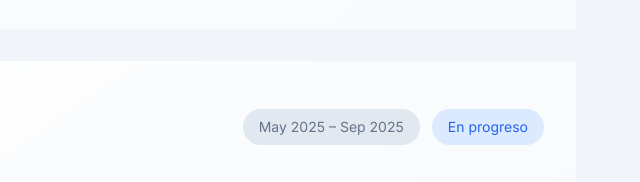
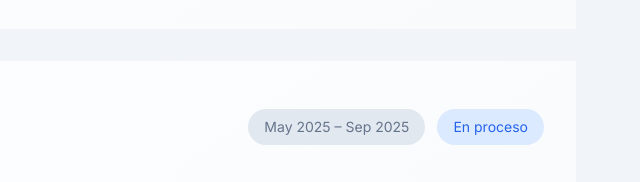
Before and after one commit to chuckytato/ThiagoAvalos, a plain HTML site: page index.html in a window 1280 px wide. Shown: the part 3855-4037 px from the top of the page, 640-1280 px from the left. Drawn offline with nearby package versions, Linux system fonts and the light colour scheme.

Commit message:
version final

```diff
--- a/index.html
+++ b/index.html
@@ -1026,7 +1026,7 @@
               <div class="flex gap-3 mt-4 lg:mt-0">
                 <span class="text-slate-500 font-medium px-4 py-2 bg-slate-200 rounded-full text-sm">May 2025 – Sep
                   2025</span>
-                <span class="text-blue-600 font-medium px-4 py-2 bg-blue-100 rounded-full text-sm">En progreso</span>
+                <span class="text-blue-600 font-medium px-4 py-2 bg-blue-100 rounded-full text-sm">En proceso</span>
               </div>
             </div>
 
```
